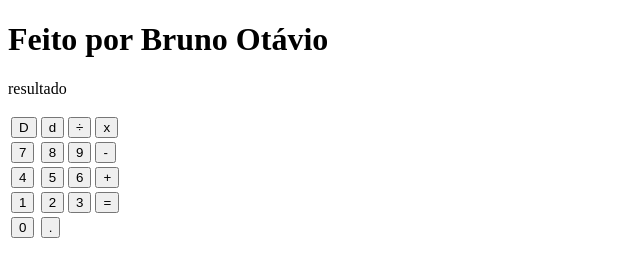
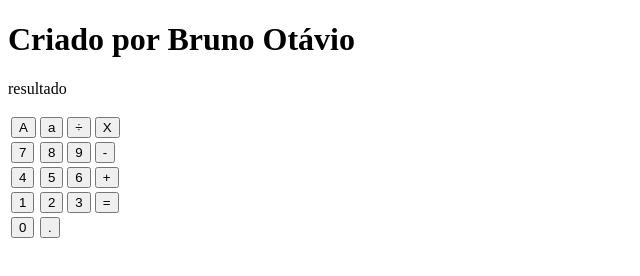
Before and after one commit to Brunoqtg/calculadora-pipiz-o, a plain HTML site: page index.html in a window 1280 px wide. Shown: the whole page, without its empty margins (0-640 px from the left). Drawn offline with Linux system fonts and the light colour scheme.

Commit message:
Add files via upload

```diff
--- a/index.html
+++ b/index.html
@@ -3,44 +3,45 @@
 <head>
 <meta charset="UTF-8">
 <meta name="viewport" content="width=device-width, initial-scale=1.0">
-    <title>Calculadora muito iper foda</title>
-    <link ref="stylesheet" href="styles.css">
+<title>Calculadora HTML</title>
+<link rel="stylesheet" href="styles.css">
 </head>
+</html>
 <body>
-    <div class="calculadora"></div>
-        <h1>Feito por Bruno Otávio</h1>
-        <p id="resultado">resultado</p>
+<div class="fundo">
+<h1>Criado por Bruno Otávio</h1>
+<div class="Calculadora">
+<p id="resultado"> resultado </p>
 <table>
 <tr>
-                <td><button class="botao">D</button></td>
-                <td><button class="botao">d</button></td>
-                <td><button class="botao">÷</button></td>
-                <td><button class="botao">x</button></td>
+<td> <button class="botao"> A </button></td>
+<td> <button class="botao"> a </button></td>
+<td> <button class="botao"> ÷ </button></td>
+<td> <button class="botao"> X </button></td>
 </tr>
 <tr>
-                <td><button class="botao">7</button></td>
-                <td><button class="botao">8</button></td>
-                <td><button class="botao">9</button></td>
-                <td><button class="botao">-</button></td>
+<td> <button class="botao"> 7 </button></td>
+<td> <button class="botao"> 8 </button></td>
+<td> <button class="botao"> 9 </button></td>
+<td> <button class="botao"> - </button></td>
 </tr>
 <tr>
-                <td><button class="botao">4</button></td>
-                <td><button class="botao">5</button></td>
-                <td><button class="botao">6</button></td>
-                <td><button class="botao">+</button></td>
+<td> <button class="botao"> 4 </button></td>
+<td> <button class="botao"> 5 </button></td>
+<td> <button class="botao"> 6 </button></td>
+<td> <button class="botao"> + </button></td>
 </tr>
 <tr>
-                <td><button class="botao">1</button></td>
-                <td><button class="botao">2</button></td>
-                <td><button class="botao">3</button></td>
-                <td><button class="botao">=</button></td>
+<td> <button class="botao"> 1 </button></td>
+<td> <button class="botao"> 2 </button></td>
+<td> <button class="botao"> 3 </button></td>
+<td> <button class="botao"> = </button></td>
 </tr>
 <tr>
-                <td><button class="botao">0</button></td>
-                <td><button class="botao">.</button></td>
-
+<td> <button class="botao"> 0 </button></td>
+<td> <button class="botao"> . </button></td>
 </tr>
 </table>
-
+</div>
+</div>
 </body>
-</html>
```
Lines whose indentation alone changed are shown as unchanged.
